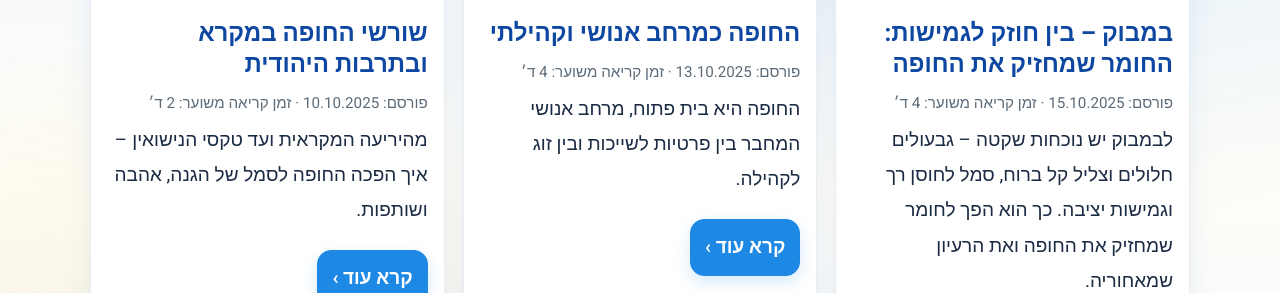
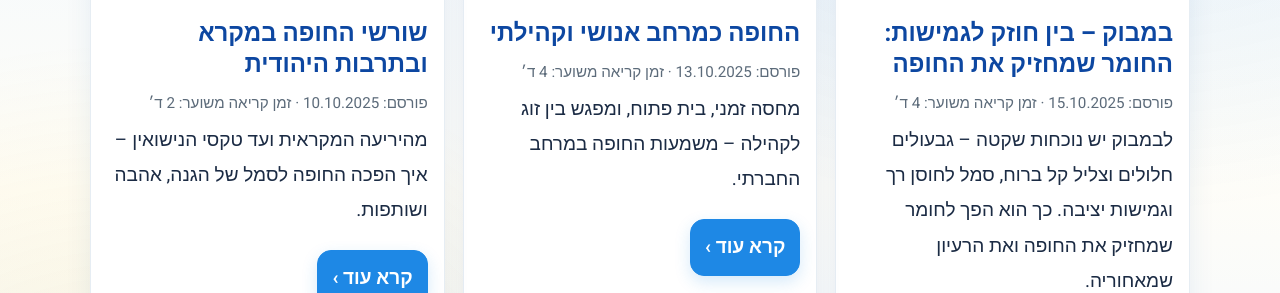
Before and after one commit to chupay/chupa_yisraelit, a Jekyll site: the page built from blog/index.html, in a window 1280 px wide. Shown: the part 350-643 px from the top of the page. Built offline with Jekyll 4.4.1, drawn with Linux system fonts in a browser that asks for light colours; the list of posts is cut into pages by our own code.

Commit message:
Update 2025-10-13-chupa-meaning.md

```diff
--- a/_posts/2025-10-13-chupa-meaning.md
+++ b/_posts/2025-10-13-chupa-meaning.md
@@ -1,10 +1,11 @@
 ---
-layout: none
+layout: blog_post
 title: "החופה כמרחב אנושי וקהילתי"
-description: "החופה היא בית פתוח, מרחב אנושי המחבר בין פרטיות לשייכות ובין זוג לקהילה."
+description: "מחסה זמני, בית פתוח, ומפגש בין זוג לקהילה – משמעות החופה במרחב החברתי."
 permalink: /blog/chuppah-meaning/
 card_image: /assets/blog/chuppah-meaning-hero.webp
-card_image_alt: "חופה קהילתית פתוחה בטבע"
+card_image_alt: "חופה פתוחה בקהילה"
+tags: ["קהילה", "משמעות", "חופה אלטרנטיבית"]
 ---
 
 <!DOCTYPE html>
```
